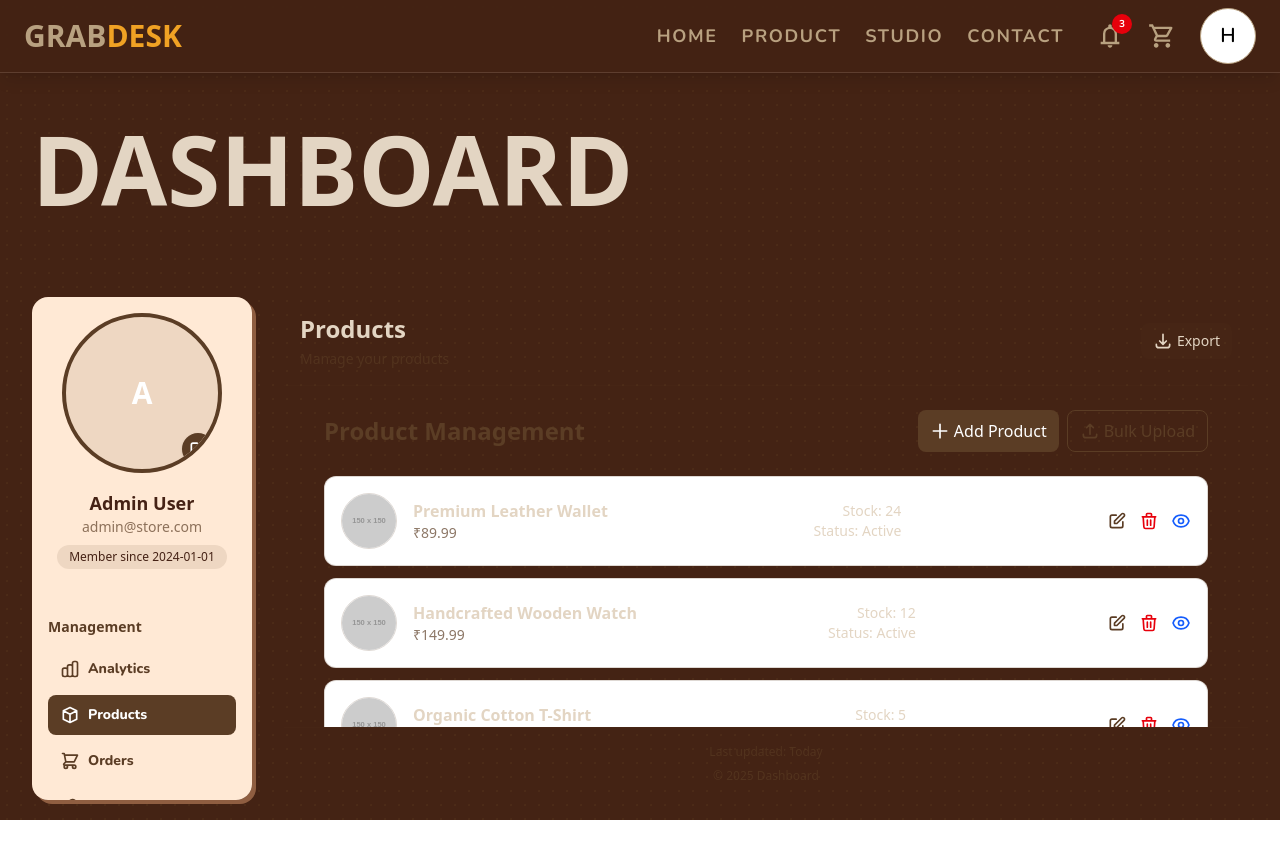
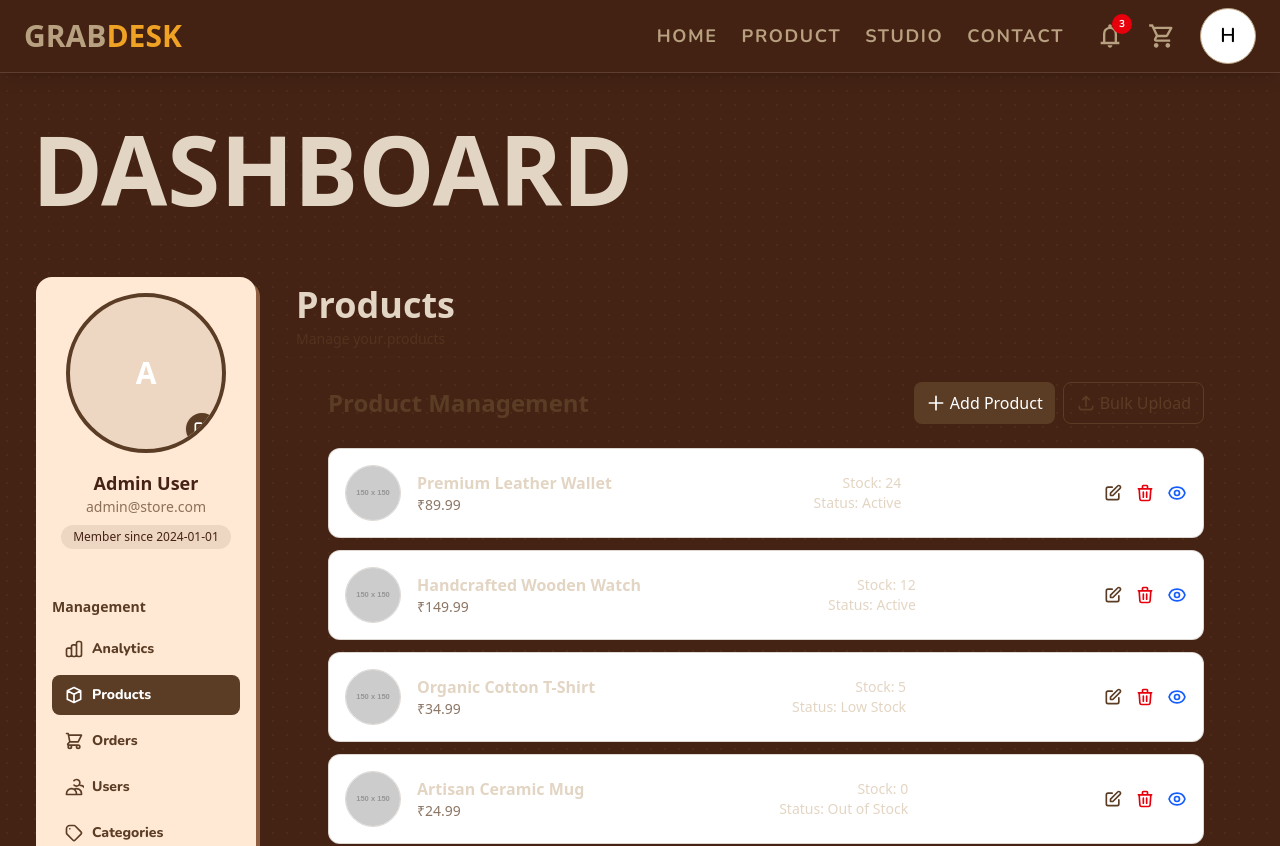
Before and after one commit to CodeByAshuu/grabdesk, a React (Vite) app in the folder client/: page /admindashbord in a window 1280 px wide. Shown: the top 846 px of the page. Before the commit the page ends 820 px from the top, so only its background shows below. Built offline with nearby package versions, Linux system fonts and the light colour scheme; a web font is replaced by a local one.

Commit message:
Some changes have done in App.jsx

```diff
--- a/client/src/admin/AdminDashboard.jsx
+++ b/client/src/admin/AdminDashboard.jsx
@@ -221,7 +221,7 @@ const AdminManager = () => {
 
   return (
     <div
-      className=" pb-5 w-full overflow-hidden text-[#5b3d25]"
+      className=" pb-2 w-full overflow-hidden text-[#5b3d25]"
         style={{
           backgroundColor: "#442314",
           backgroundImage:
@@ -268,11 +268,12 @@ const AdminManager = () => {
 
       {/* FIXED HEIGHT WRAPPER FOR SIDEBAR + MAIN CONTENT */}
       <div
-        className="text-[#E3D5C3] flex-1 min-h-0"
+        className="text-[#E3D5C3] flex-1 min-h-screen p-1 lg:-mt-6"
         style={{
           height: contentHeight ? `${contentHeight}px` : undefined,
         }}
       >
+
         <div className="container mx-auto px-3 sm:px-4 md:px-6 lg:px-8 h-full">
           {/* MOBILE HORIZONTAL TABS - Improved for small screens */}
           <div className="lg:hidden mb-4">
@@ -298,7 +299,7 @@ const AdminManager = () => {
           <div className="flex flex-col lg:flex-row gap-4 sm:gap-5 md:gap-6 lg:gap-8 h-full ">
 
             {/* LEFT SIDEBAR - Desktop only - NO CHANGES */}
-            <div className="hidden lg:block lg:w-[200px] xl:w-[220px] shrink-0 h-full ">
+            <div className="hidden lg:block lg:w-[200px] xl:w-[220px] shrink-0 ">
               <div className="bg-[#FFE9D5] relative  border-[#452215] shadow-[4px_4px_0_#8F5E41] transition-all duration-300 hover:shadow-[6px_6px_0_#8F5E41] hover:-translate-y-1 mx-auto text-[#452215] cursor-pointer backdrop-blur-sm rounded-xl sm:rounded-2xl p-3 sm:p-4 h-full overflow-y-auto flex flex-col [&::-webkit-scrollbar]:hidden [-ms-overflow-style:none] [scrollbar-width:none]">
                 {/* Admin Profile Section */}
                 <div className="mb-6 flex flex-col items-center">
@@ -337,21 +338,15 @@ const AdminManager = () => {
               <div className="h-full  flex flex-col">
 
                 {/* Content Header - Improved spacing for mobile */}
-                <div className="p-3 sm:p-4 border-b border-[#5b3d25]/10 shrink-0">
+                <div className="p-1.5 sm:p-2 border-b border-[#5b3d25]/10 shrink-0">
                   <div className="flex flex-col sm:flex-row sm:items-center justify-between gap-2">
                     <div>
-                      <h2 className="text-lg sm:text-xl md:text-2xl font-semibold text-[#E3D5C3]">
+                      <h2 className="text-lg sm:text-xl md:text-4xl font-semibold text-[#E3D5C3]">
                         {sections.find(s => s.id === activeSection)?.label || "Dashboard"}
                       </h2>
                       <p className="text-xs sm:text-sm text-[#5b3d25]/60 mt-1">
                         Manage your {sections.find(s => s.id === activeSection)?.label.toLowerCase()}
                       </p>
-                    </div>
-                    <div className="flex items-center gap-2">
-                      <button className="text-xs sm:text-sm px-3 py-1.5 sm:py-2 bg-[#5b3d25]/10 hover:bg-[#5b3d25]/20 rounded-lg transition-colors flex items-center gap-1">
-                        <Icons.Download className="w-3 h-3 sm:w-4 sm:h-4" />
-                        <span>Export</span>
-                      </button>
                     </div>
                   </div>
                 </div>
```
